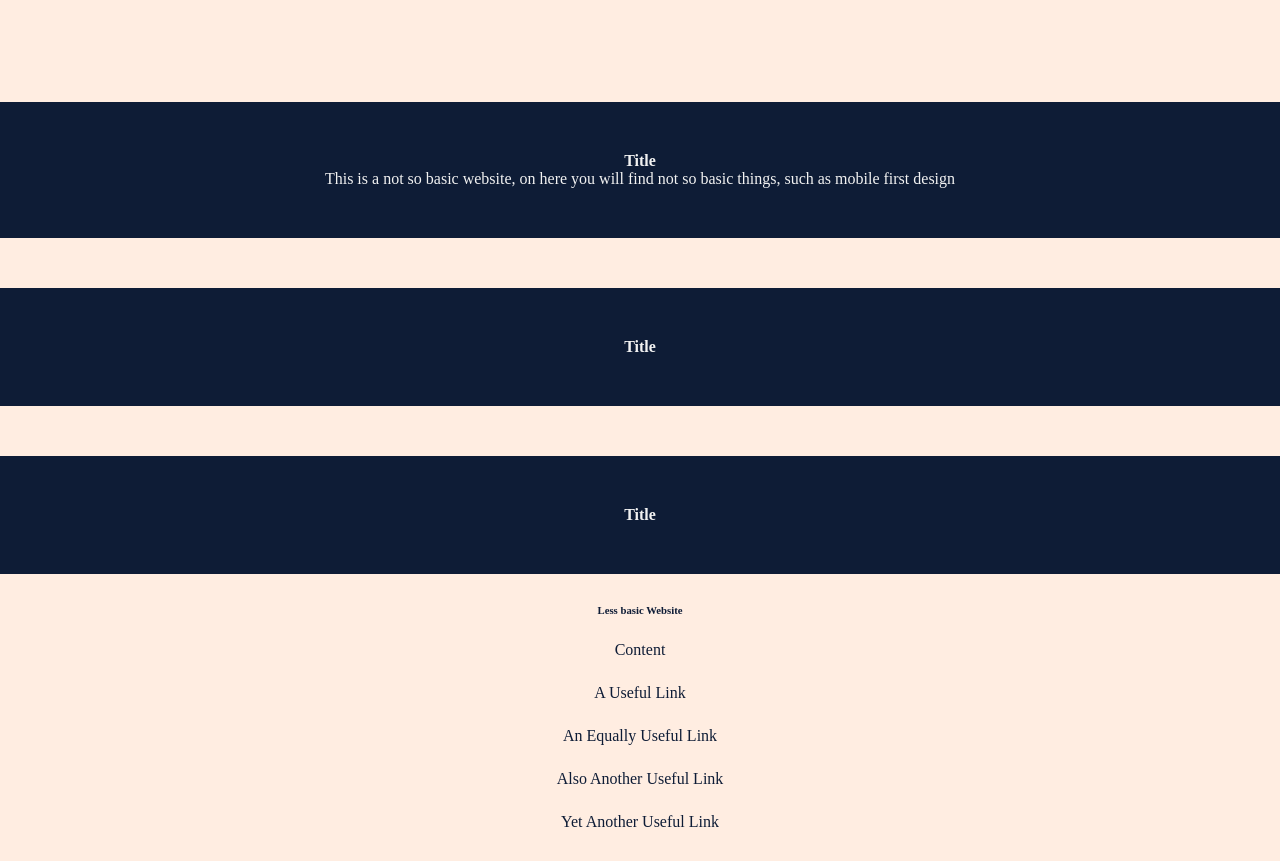
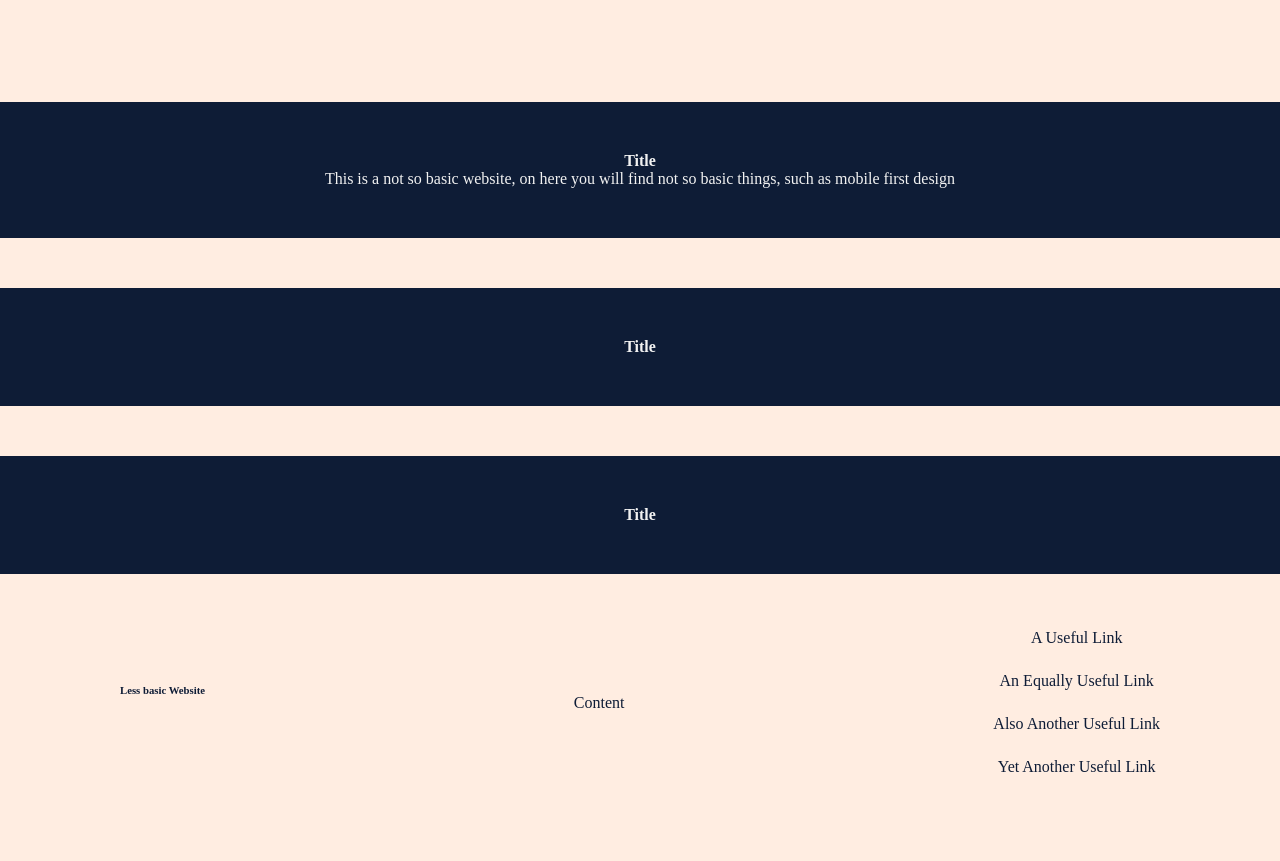
Before and after one commit to Ollie-Judge/less-basic-website, a plain HTML site: page index.html in a window 1280 px wide. Shown: the part 132-993 px from the top of the page. After the commit the page ends 938 px from the top, so only its background shows below. Drawn offline with Linux system fonts and the light colour scheme.

Commit message:
made footer responsive on all devices

```diff
--- a/assets/css/mediaQueries.css
+++ b/assets/css/mediaQueries.css
@@ -27,22 +27,23 @@
 
   /* Footer */
 
-  footer {
+  .footerContainer {
+    margin-left: 6.25rem;
+    margin-right: 6.25rem;
+    width: 100%;
     display: flex;
     flex-direction: row;
     align-items: center;
-    text-align: center;
+    justify-content: space-between;
   }
 
-  .footerContainer {
-    width: 100%;
-    flex-direction: row;
+  .footerContent {
+    flex-direction: column;
     align-items: center;
-    justify-content: space-around;
   }
 
   .middleContent {
-    flex-direction: row;
+    flex-direction: column;
     align-items: flex-end;
   }
 }
--- a/assets/css/style.css
+++ b/assets/css/style.css
@@ -114,6 +114,7 @@ footer {
   justify-content: center;
   text-align: center;
   padding: 30px 0;
+  width: 100%;
 }
 
 .footerContainer {
```
